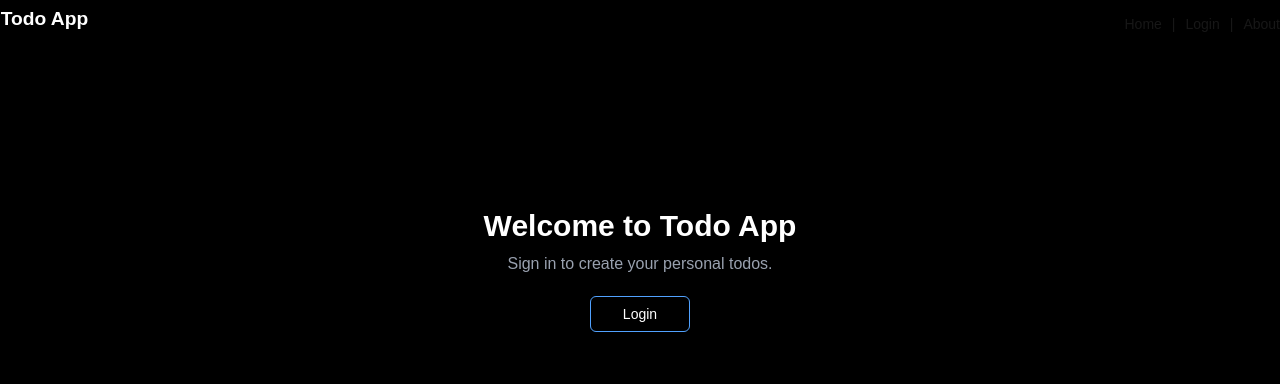
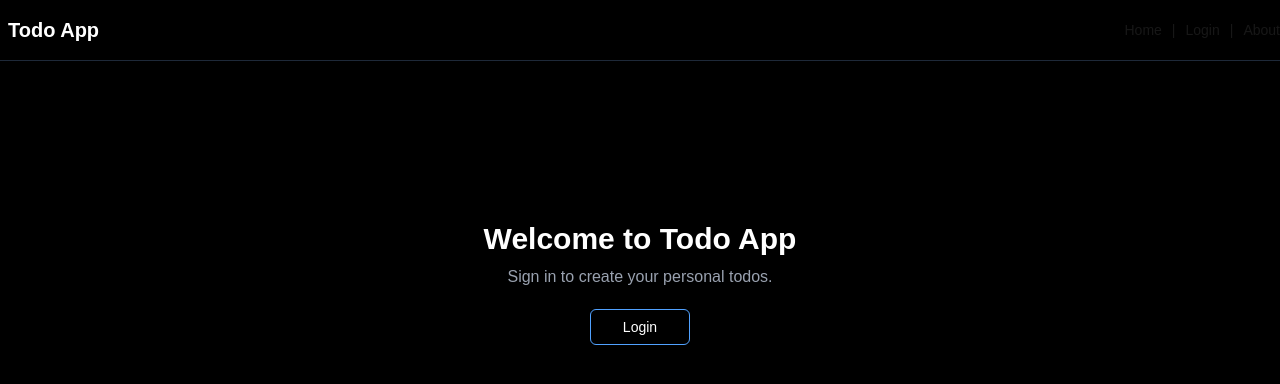
Before and after one commit to suhz-z/todo, a Next.js app: page / in a window 1280 px wide. Shown: the top 384 px of the page. Built offline with nearby package versions, Linux system fonts and the light colour scheme.

Commit message:
small changes

```diff
--- a/app/dashboard/layout.tsx
+++ b/app/dashboard/layout.tsx
@@ -10,8 +10,7 @@ export default function DashboardLayout({ children }: { children: React.ReactNod
   const { user, logout } = useAuth();
 
   return (
-    <div className="min-h-screen flex flex-col text-white">
-      {/* Dashboard Navbar */}
+    <div className=" font-poppins flex flex-col text-white">
       <header className="flex justify-between items-center px-6 py-4 border-b border-gray-700">
         <h1 className="text-xl font-bold">Dashboard</h1>
         <nav className="flex items-center gap-4">
--- a/app/globals.css
+++ b/app/globals.css
@@ -1,4 +1,6 @@
 @import "tailwindcss";
+
+
 
 :root {
   --background: black;
--- a/app/layout.tsx
+++ b/app/layout.tsx
@@ -3,17 +3,19 @@ import { ReactNode } from "react";
 import { TodoProvider } from "@/data/TodoContext";
 import { AuthProvider } from "@/data/authContext";
 import Header from "@/components/Header";
+import { Poppins } from "next/font/google";
+
+const poppins = Poppins({
+  subsets: ["latin"],
+  weight: ["400", "600", "700"],
+  variable: "--font-poppins",
+});
+
 
 export default function RootLayout({ children }: { children: ReactNode }) {
   return (
-    <html lang="en">
-      <head>
-        <link
-          href="https://fonts.googleapis.com/css2?family=Poppins:wght@400;500;600;700&display=swap"
-          rel="stylesheet"
-        />
-      </head>
-      <body>
+    <html lang="en" className={`${poppins.variable}`}>
+      <body className="font-poppins">
         <AuthProvider>
           <TodoProvider>
             <div className="app-root">
--- a/components/Header.tsx
+++ b/components/Header.tsx
@@ -24,13 +24,16 @@ export default function Header() {
   }
 
   return (
-    <header className="header">
+    <header className="header flex justify-between items-center  py-4 border-b border-gray-800">
+      <div className="">
       <Link
         href="/"
-        className="p-2 scale-120 h-12 font-bold font-poppins text-white hover:text-gray-300 transition"
+        className="p-2 text-xl h-12 font-bold font-poppins text-white hover:text-gray-300 transition"
       >
         Todo App{" "}
       </Link>
+      </div>
+      <div>
       <Breadcrumb>
         <BreadcrumbList>
           <BreadcrumbItem>
@@ -69,6 +72,7 @@ export default function Header() {
             </BreadcrumbLink>
         </BreadcrumbList>
       </Breadcrumb>
+      </div>
     </header>
   );
 }
--- a/tailwind.config.js
+++ b/tailwind.config.js
@@ -1,13 +1,14 @@
+
+
+
+/** @type {import('tailwindcss').Config} */
 module.exports = {
   theme: {
     extend: {
       fontFamily: {
-        sans: ["Poppins", "sans-serif"],
+        poppins: ["var(--font-poppins)", "sans-serif"],
       },
     },
   },
-  plugins: [
-  require('tailwindcss-text-fill-stroke'),
-  ],
-
+  // rest of config …
 };
```
